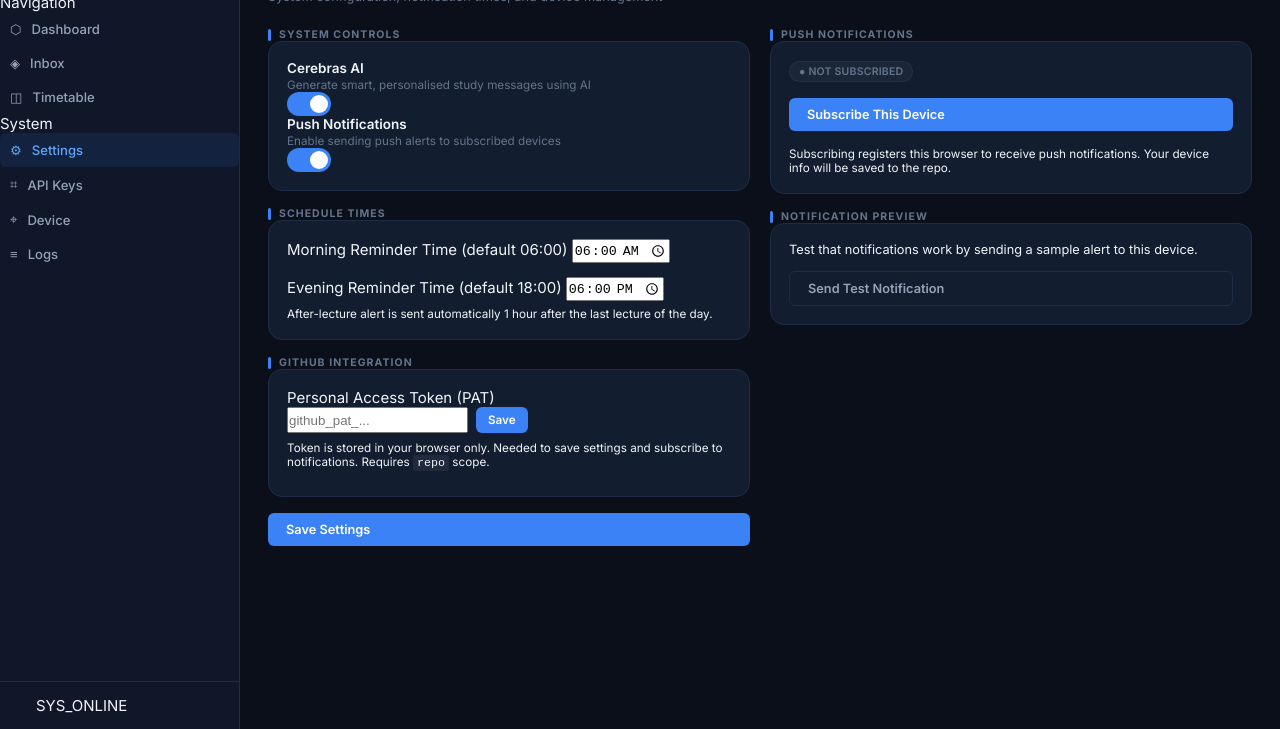
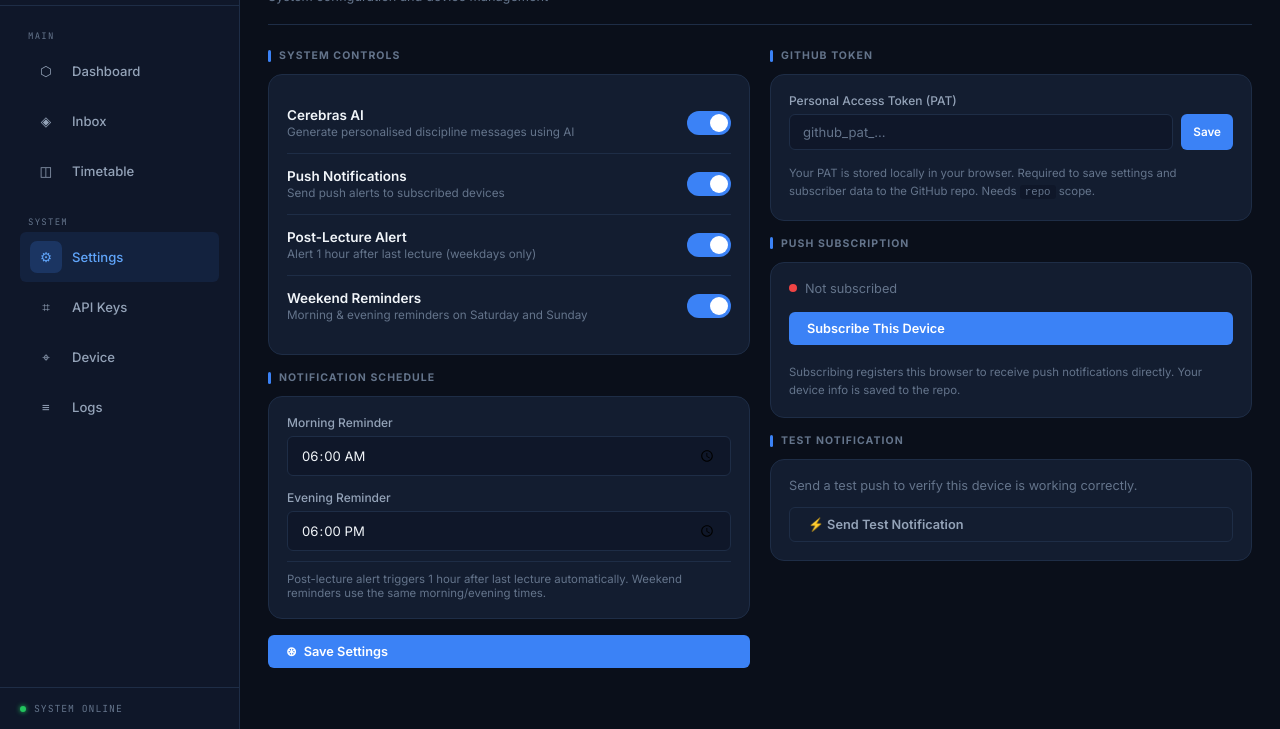
Before and after one commit to Joshbond123/CortexAlarm, a website: page public/settings.html in a window 1280 px wide. Shown: the part 71-800 px from the top of the page. Drawn offline with Linux system fonts and the light colour scheme.

Commit message:
fix: update public/settings.html — responsive design + new timetable + weekend scheduler

```diff
--- a/public/settings.html
+++ b/public/settings.html
@@ -2,152 +2,197 @@
 <html lang="en">
 <head>
 <meta charset="UTF-8">
-<meta name="viewport" content="width=device-width, initial-scale=1.0">
+<meta name="viewport" content="width=device-width, initial-scale=1.0, viewport-fit=cover">
+<meta name="theme-color" content="#0a0f1a">
 <title>Cortex Alarm — Settings</title>
 <link rel="stylesheet" href="./css/style.css">
 </head>
 <body>
+<div class="app-shell">
 
   <aside class="sidebar">
-  <div class="sidebar-brand"><span class="icon">⊛</span><span>CORTEX_ALARM</span><span class="dot"></span></div>
-  <nav>
-    <div class="nav-section">Navigation</div>
-    <a class="nav-link" href="./index.html"><span class="icon">⬡</span><span>Dashboard</span></a>
-    <a class="nav-link" href="./notifications.html"><span class="icon">◈</span><span>Inbox</span></a>
-    <a class="nav-link" href="./timetable.html"><span class="icon">◫</span><span>Timetable</span></a>
-    <div class="nav-section">System</div>
-    <a class="nav-link active" href="./settings.html"><span class="icon">⚙</span><span>Settings</span></a>
-    <a class="nav-link" href="./keys.html"><span class="icon">⌗</span><span>API Keys</span></a>
-    <a class="nav-link" href="./device.html"><span class="icon">⌖</span><span>Device</span></a>
-    <a class="nav-link" href="./logs.html"><span class="icon">≡</span><span>Logs</span></a>
+    <div class="sidebar-brand">
+      <div class="brand-icon">⊛</div>
+      <div><div class="brand-name">Cortex Alarm</div><div class="brand-sub">ND1 Study System</div></div>
+      <div class="brand-pulse"></div>
+    </div>
+    <nav style="padding:8px;flex:1;overflow-y:auto">
+      <div class="nav-group"><div class="nav-group-label">Main</div>
+        <a class="nav-link" href="./index.html"><span class="nav-icon">⬡</span><span>Dashboard</span></a>
+        <a class="nav-link" href="./notifications.html"><span class="nav-icon">◈</span><span>Inbox</span></a>
+        <a class="nav-link" href="./timetable.html"><span class="nav-icon">◫</span><span>Timetable</span></a>
+      </div>
+      <div class="nav-group"><div class="nav-group-label">System</div>
+        <a class="nav-link active" href="./settings.html"><span class="nav-icon">⚙</span><span>Settings</span></a>
+        <a class="nav-link" href="./keys.html"><span class="nav-icon">⌗</span><span>API Keys</span></a>
+        <a class="nav-link" href="./device.html"><span class="nav-icon">⌖</span><span>Device</span></a>
+        <a class="nav-link" href="./logs.html"><span class="nav-icon">≡</span><span>Logs</span></a>
+      </div>
     </nav>
-  <div class="sidebar-footer"><span class="status-dot"></span><span>SYS_ONLINE</span></div>
+    <div class="sidebar-footer"><div class="sys-dot"></div><span class="sys-label">System Online</span></div>
   </aside>
 
   <div class="main">
     <div class="page-header">
-    <div class="page-title-wrap">
+      <div class="page-header-left">
         <div class="page-title">Settings</div>
-      <div class="page-subtitle">System configuration, notification times, and device management</div>
+        <div class="page-subtitle">System configuration and device management</div>
+      </div>
+    </div>
+    <div class="page-divider"></div>
+
+    <div class="page-content">
+      <div class="grid grid-2" style="align-items:start;gap:20px">
+
+        <!-- Left -->
+        <div>
+          <div class="section-header mb-3"><div class="section-title">System Controls</div></div>
+          <div class="card mb-4">
+            <div class="toggle-item">
+              <div class="toggle-info">
+                <div class="toggle-label">Cerebras AI</div>
+                <div class="toggle-desc">Generate personalised discipline messages using AI</div>
+              </div>
+              <label class="switch"><input type="checkbox" id="ai-toggle"><span class="slider"></span></label>
+            </div>
+            <div class="toggle-item">
+              <div class="toggle-info">
+                <div class="toggle-label">Push Notifications</div>
+                <div class="toggle-desc">Send push alerts to subscribed devices</div>
+              </div>
+              <label class="switch"><input type="checkbox" id="notif-toggle"><span class="slider"></span></label>
+            </div>
+            <div class="toggle-item">
+              <div class="toggle-info">
+                <div class="toggle-label">Post-Lecture Alert</div>
+                <div class="toggle-desc">Alert 1 hour after last lecture (weekdays only)</div>
+              </div>
+              <label class="switch"><input type="checkbox" id="afternoon-toggle"><span class="slider"></span></label>
+            </div>
+            <div class="toggle-item">
+              <div class="toggle-info">
+                <div class="toggle-label">Weekend Reminders</div>
+                <div class="toggle-desc">Morning & evening reminders on Saturday and Sunday</div>
+              </div>
+              <label class="switch"><input type="checkbox" id="weekend-toggle"><span class="slider"></span></label>
             </div>
           </div>
 
-  <div class="page-content">
-    <div class="grid grid-2" style="gap:20px;align-items:start">
-
-      <!-- Left column -->
-      <div>
-        <div class="section-title">System Controls</div>
+          <div class="section-header mb-3"><div class="section-title">Notification Schedule</div></div>
           <div class="card mb-4">
-          <div class="toggle-row">
-            <div><div class="toggle-label">Cerebras AI</div><div class="toggle-desc">Generate smart, personalised study messages using AI</div></div>
-            <label class="switch"><input type="checkbox" id="ai-toggle"><span class="slider"></span></label>
+            <div class="form-group">
+              <label class="form-label">Morning Reminder</label>
+              <input type="time" class="form-input" id="morning-time" value="06:00">
             </div>
-          <div class="toggle-row">
-            <div><div class="toggle-label">Push Notifications</div><div class="toggle-desc">Enable sending push alerts to subscribed devices</div></div>
-            <label class="switch"><input type="checkbox" id="notif-toggle"><span class="slider"></span></label>
+            <div class="form-group" style="margin-bottom:0">
+              <label class="form-label">Evening Reminder</label>
+              <input type="time" class="form-input" id="evening-time" value="18:00">
+            </div>
+            <div style="margin-top:10px;padding-top:10px;border-top:1px solid var(--border);font-size:.76rem;color:var(--text-muted)">
+              Post-lecture alert triggers 1 hour after last lecture automatically. Weekend reminders use the same morning/evening times.
             </div>
           </div>
 
-        <div class="section-title">Schedule Times</div>
-        <div class="card mb-4">
-          <div style="margin-bottom:14px">
-            <label>Morning Reminder Time (default 06:00)</label>
-            <input type="time" id="morning-time" value="06:00">
-          </div>
-          <div>
-            <label>Evening Reminder Time (default 18:00)</label>
-            <input type="time" id="evening-time" value="18:00">
-          </div>
-          <div style="margin-top:6px;color:var(--muted);font-size:.78rem">After-lecture alert is sent automatically 1 hour after the last lecture of the day.</div>
-        </div>
-
-        <div class="section-title">GitHub Integration</div>
-        <div class="card mb-4">
-          <label>Personal Access Token (PAT)</label>
-          <div style="display:flex;gap:8px;margin-bottom:8px">
-            <input type="password" id="gh-token" placeholder="github_pat_...">
-            <button class="btn btn-primary btn-sm" id="save-token-btn">Save</button>
-          </div>
-          <div style="font-size:.78rem;color:var(--muted)">Token is stored in your browser only. Needed to save settings and subscribe to notifications. Requires <code style="background:rgba(255,255,255,.06);padding:1px 4px;border-radius:3px">repo</code> scope.</div>
-          <div id="token-status" style="margin-top:8px"></div>
-        </div>
-
-        <button class="btn btn-primary" id="save-settings-btn" style="width:100%">
-          <span id="save-spinner" style="display:none">⟳ </span>Save Settings
+          <button class="btn btn-primary w-full" id="save-settings-btn">
+            <span id="save-icon">⊛</span> Save Settings
           </button>
         </div>
 
-      <!-- Right column -->
+        <!-- Right -->
         <div>
-        <div class="section-title">Push Notifications</div>
+          <div class="section-header mb-3"><div class="section-title">GitHub Token</div></div>
           <div class="card mb-4">
-          <div id="sub-status-area" style="margin-bottom:16px"></div>
-          <button class="btn btn-primary" id="subscribe-btn" style="width:100%;margin-bottom:8px">
-            Subscribe This Device
-          </button>
-          <button class="btn btn-danger btn-sm" id="unsubscribe-btn" style="width:100%;display:none">
-            Unsubscribe This Device
-          </button>
-          <div style="font-size:.78rem;color:var(--muted);margin-top:8px">
-            Subscribing registers this browser to receive push notifications. Your device info will be saved to the repo.
+            <div class="form-group">
+              <label class="form-label">Personal Access Token (PAT)</label>
+              <div class="input-row">
+                <input type="password" class="form-input" id="gh-token" placeholder="github_pat_...">
+                <button class="btn btn-primary btn-sm" id="save-token-btn" style="flex-shrink:0">Save</button>
+              </div>
+            </div>
+            <div id="token-status" style="margin-bottom:10px"></div>
+            <div style="font-size:.76rem;color:var(--text-muted);line-height:1.6">
+              Your PAT is stored locally in your browser. Required to save settings and subscriber data to the GitHub repo. Needs <code style="background:var(--surface);padding:1px 5px;border-radius:3px;font-size:.72rem">repo</code> scope.
             </div>
           </div>
 
-        <div class="section-title">Notification Preview</div>
+          <div class="section-header mb-3"><div class="section-title">Push Subscription</div></div>
+          <div class="card mb-4">
+            <div id="sub-status-area" style="margin-bottom:16px">
+              <div class="status-row"><div class="status-dot amber"></div><span style="font-size:.85rem">Checking...</span></div>
+            </div>
+            <button class="btn btn-primary w-full mb-2" id="subscribe-btn">Subscribe This Device</button>
+            <button class="btn btn-danger w-full btn-sm" id="unsubscribe-btn" style="display:none">Unsubscribe This Device</button>
+            <div style="font-size:.76rem;color:var(--text-muted);margin-top:10px;line-height:1.6">
+              Subscribing registers this browser to receive push notifications directly. Your device info is saved to the repo.
+            </div>
+          </div>
+
+          <div class="section-header mb-3"><div class="section-title">Test Notification</div></div>
           <div class="card">
-          <p style="font-size:.85rem;color:var(--muted);margin-bottom:14px">Test that notifications work by sending a sample alert to this device.</p>
-          <button class="btn btn-ghost" id="test-notif-btn" style="width:100%">Send Test Notification</button>
+            <p style="font-size:.85rem;color:var(--text-muted);margin-bottom:14px">Send a test push to verify this device is working correctly.</p>
+            <button class="btn btn-ghost w-full" id="test-btn">⚡ Send Test Notification</button>
           </div>
         </div>
 
       </div>
     </div>
   </div>
+</div>
+
+<!-- Bottom nav -->
+<nav class="bottom-nav">
+  <div class="bottom-nav-inner">
+    <a class="bnav-item" href="./index.html"><div class="bnav-icon">⬡</div><div class="bnav-label">Home</div></a>
+    <a class="bnav-item" href="./notifications.html"><div class="bnav-icon">◈</div><div class="bnav-label">Inbox</div></a>
+    <a class="bnav-item" href="./timetable.html"><div class="bnav-icon">◫</div><div class="bnav-label">Schedule</div></a>
+    <a class="bnav-item active" href="./settings.html"><div class="bnav-icon">⚙</div><div class="bnav-label">Settings</div></a>
+    <a class="bnav-item" href="./logs.html"><div class="bnav-icon">≡</div><div class="bnav-label">Logs</div></a>
+  </div>
+</nav>
 
 <div id="toast-container"></div>
 
 <script type="module">
-import { fetchStorage, saveJsonToRepo, subscribeToPush, getSavedSubscription, saveSubscription, clearSubscription, saveSubscriberToRepo, removeSubscriberFromRepo, toast } from './js/utils.js';
+import { fetchStorage, saveJsonToRepo, subscribeToPush, getSavedSubscription, saveSubscription, clearSubscription, saveSubscriberToRepo, removeSubscriberFromRepo, toast, fmtDate } from './js/utils.js';
 
 let settings = {};
-let savedSub = getSavedSubscription();
 
 async function load() {
-  settings = (await fetchStorage('settings')) || { aiEnabled: true, notificationsEnabled: true, morningTime:'06:00', eveningTime:'18:00' };
+  settings = (await fetchStorage('settings')) || { aiEnabled: true, notificationsEnabled: true, morningTime: '06:00', eveningTime: '18:00', afternoonTrigger: true, weekendReminders: true };
   document.getElementById('ai-toggle').checked = !!settings.aiEnabled;
   document.getElementById('notif-toggle').checked = !!settings.notificationsEnabled;
+  document.getElementById('afternoon-toggle').checked = settings.afternoonTrigger !== false;
+  document.getElementById('weekend-toggle').checked = settings.weekendReminders !== false;
   document.getElementById('morning-time').value = settings.morningTime || '06:00';
   document.getElementById('evening-time').value = settings.eveningTime || '18:00';
 
-  const token = localStorage.getItem('cortex_gh_token') || '';
+  const token = localStorage.getItem('cortex_gh_token');
   if (token) {
-    document.getElementById('gh-token').placeholder = '••••••• (saved)';
-    document.getElementById('token-status').innerHTML = '<span class="badge badge-green">✓ Token configured</span>';
+    document.getElementById('token-status').innerHTML = '<span class="badge badge-green">✓ Token saved in browser</span>';
   }
-
   updateSubUI();
 }
 
 function updateSubUI() {
+  const saved = getSavedSubscription();
   const area = document.getElementById('sub-status-area');
-  const btn = document.getElementById('subscribe-btn');
-  const unsub = document.getElementById('unsubscribe-btn');
-  savedSub = getSavedSubscription();
-  if (savedSub) {
-    area.innerHTML = `
-      <div style="display:flex;gap:8px;flex-wrap:wrap;margin-bottom:4px">
-        <span class="badge badge-green">● SUBSCRIBED</span>
-        <span class="badge badge-muted">${savedSub.browser || '—'}</span>
-        <span class="badge badge-muted">${savedSub.platform || '—'}</span>
+  const subBtn = document.getElementById('subscribe-btn');
+  const unsubBtn = document.getElementById('unsubscribe-btn');
+  if (saved) {
+    area.innerHTML = `<div style="margin-bottom:8px">
+      <div class="status-row mb-2"><div class="status-dot green"></div><strong style="font-size:.9rem">Subscribed</strong></div>
+      <div style="display:flex;gap:6px;flex-wrap:wrap">
+        <span class="badge badge-muted">${saved.browser||'—'}</span>
+        <span class="badge badge-muted">${saved.platform||'—'}</span>
+        <span class="badge badge-muted">${saved.timezone||'—'}</span>
       </div>
-      <div style="font-size:.78rem;color:var(--muted)">Device: ${savedSub.deviceName || '—'} · ${savedSub.timezone || '—'}</div>`;
-    btn.textContent = '↺ Re-subscribe';
-    unsub.style.display = 'block';
+    </div>`;
+    subBtn.textContent = '↺ Re-subscribe';
+    unsubBtn.style.display = 'block';
   } else {
-    area.innerHTML = '<span class="badge badge-muted">● NOT SUBSCRIBED</span>';
-    unsub.style.display = 'none';
-    btn.textContent = 'Subscribe This Device';
+    area.innerHTML = `<div class="status-row"><div class="status-dot red"></div><span style="font-size:.85rem;color:var(--text-muted)">Not subscribed</span></div>`;
+    unsubBtn.style.display = 'none';
+    subBtn.textContent = 'Subscribe This Device';
   }
 }
 
@@ -156,29 +201,32 @@ document.getElementById('save-token-btn').addEventListener('click', () => {
   if (!t) { toast('Enter a GitHub PAT first', 'error'); return; }
   localStorage.setItem('cortex_gh_token', t);
   document.getElementById('gh-token').value = '';
-  document.getElementById('gh-token').placeholder = '••••••• (saved)';
-  document.getElementById('token-status').innerHTML = '<span class="badge badge-green">✓ Token saved to browser</span>';
-  toast('GitHub token saved to browser storage', 'success');
+  document.getElementById('gh-token').placeholder = '•••••••• (saved)';
+  document.getElementById('token-status').innerHTML = '<span class="badge badge-green">✓ Token saved in browser</span>';
+  toast('GitHub token saved', 'success');
 });
 
 document.getElementById('save-settings-btn').addEventListener('click', async () => {
-  const spinner = document.getElementById('save-spinner');
-  spinner.style.display = 'inline';
+  const icon = document.getElementById('save-icon');
+  icon.className = 'spin'; icon.textContent = '⟳';
   settings.aiEnabled = document.getElementById('ai-toggle').checked;
   settings.notificationsEnabled = document.getElementById('notif-toggle').checked;
+  settings.afternoonTrigger = document.getElementById('afternoon-toggle').checked;
+  settings.weekendReminders = document.getElementById('weekend-toggle').checked;
   settings.morningTime = document.getElementById('morning-time').value;
   settings.eveningTime = document.getElementById('evening-time').value;
   settings.updatedAt = new Date().toISOString();
-  const res = await saveJsonToRepo('storage/settings.json', settings, 'chore: update settings');
-  spinner.style.display = 'none';
-  toast(res.ok ? 'Settings saved to repository' : 'No GitHub token — settings only saved locally', res.ok ? 'success' : 'info');
+  const r = await saveJsonToRepo('storage/settings.json', settings, 'chore: update settings');
+  icon.className = ''; icon.textContent = '⊛';
+  toast(r.ok ? 'Settings saved to repository' : 'No token — settings saved locally only', r.ok ? 'success' : 'info');
 });
 
 document.getElementById('subscribe-btn').addEventListener('click', async () => {
   const btn = document.getElementById('subscribe-btn');
   btn.disabled = true; btn.textContent = '⟳ Subscribing...';
   const result = await subscribeToPush();
-  if (!result.ok) { toast(result.error, 'error'); btn.disabled = false; updateSubUI(); return; }
+  btn.disabled = false;
+  if (!result.ok) { toast(result.error, 'error'); updateSubUI(); return; }
   const sub = {
     id: crypto.randomUUID(),
     endpoint: result.subscription.endpoint,
@@ -191,36 +239,35 @@ document.getElementById('subscribe-btn').addEventListener('click', async () => {
     active: true,
   };
   saveSubscription(sub);
-  savedSub = sub;
   updateSubUI();
-  btn.disabled = false;
-  const saveRes = await saveSubscriberToRepo(sub);
-  toast(saveRes.ok ? 'Device subscribed and saved to repo!' : 'Subscribed locally. Add GitHub token to sync.', saveRes.ok ? 'success' : 'info');
-  window.location.href = './device.html';
+  const r = await saveSubscriberToRepo(sub);
+  toast(r.ok ? 'Device subscribed and saved to repo!' : 'Subscribed! Add GitHub token to sync with repo.', r.ok ? 'success' : 'info');
+  if (r.ok) setTimeout(() => { window.location.href = './device.html'; }, 1200);
 });
 
 document.getElementById('unsubscribe-btn').addEventListener('click', async () => {
-  if (!savedSub) return;
+  const saved = getSavedSubscription();
+  if (!saved) return;
   if (!confirm('Unsubscribe this device from push notifications?')) return;
-  await removeSubscriberFromRepo(savedSub.id);
+  await removeSubscriberFromRepo(saved.id);
   clearSubscription();
   updateSubUI();
   toast('Device unsubscribed', 'success');
 });
 
-document.getElementById('test-notif-btn').addEventListener('click', async () => {
-  if (!savedSub) { toast('Subscribe this device first', 'error'); return; }
+document.getElementById('test-btn').addEventListener('click', async () => {
+  const saved = getSavedSubscription();
+  if (!saved) { toast('Subscribe this device first', 'error'); return; }
   const perm = await Notification.requestPermission();
   if (perm !== 'granted') { toast('Notification permission denied', 'error'); return; }
   const reg = await navigator.serviceWorker.ready;
-  reg.showNotification('Cortex Alarm — Test Alert', {
-    body: 'System check successful. You are receiving notifications. Stay disciplined — no one will write your exams for you.',
-    icon: '/CortexAlarm/public/icon-192.png',
-    badge: '/CortexAlarm/public/icon-192.png',
+  reg.showNotification('Cortex Alarm — Test Alert ⚡', {
+    body: 'System verified. You are receiving push notifications. Stay focused — no one will write your exams for you.',
     tag: 'cortex-test',
     requireInteraction: false,
+    vibrate: [200, 100, 200],
   });
-  toast('Test notification sent to this device', 'success');
+  toast('Test notification sent!', 'success');
 });
 
 load();
```
Lines whose indentation alone changed are shown as unchanged.
